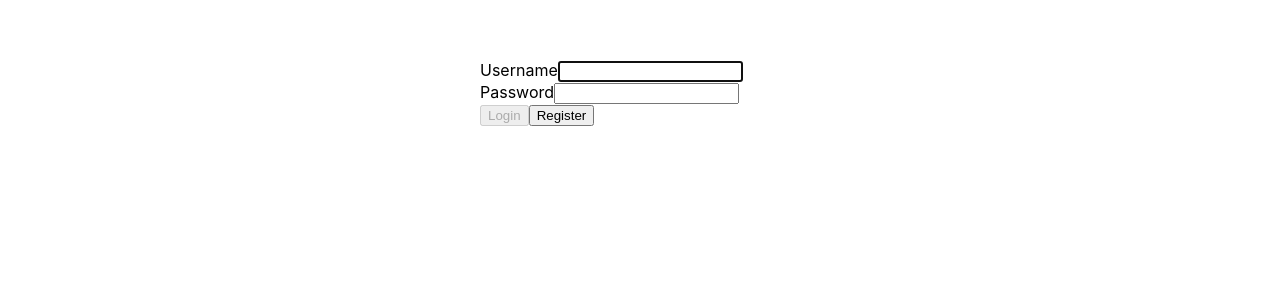
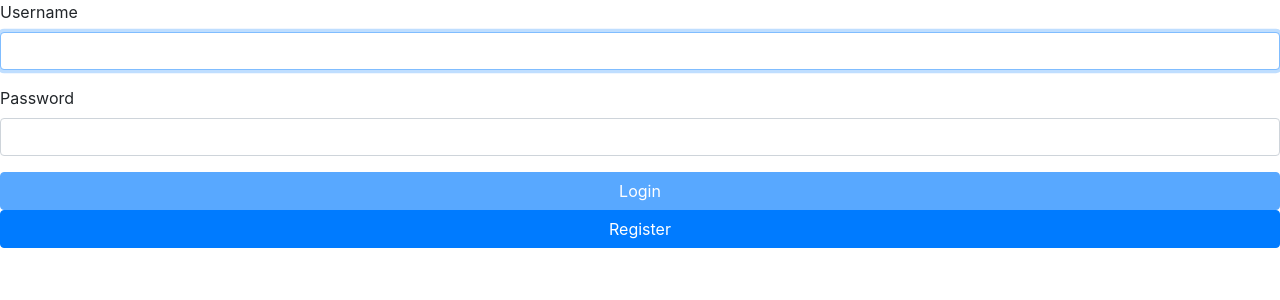
Before and after one commit to Apezkin/Limsamaatti, a React (Create React App) app in the folder reactproject/: page / in a window 1280 px wide. Shown: the top 300 px of the page. Built offline with nearby package versions, Linux system fonts and the light colour scheme.

Commit message:
maybe burn

```diff
--- a/reactproject/src/Components/Login.js
+++ b/reactproject/src/Components/Login.js
@@ -1,6 +1,7 @@
 import React, { useState } from "react";
 import { Button, FormGroup, FormControl, FormLabel } from "react-bootstrap";
-import "../Login.css";
+//import * as bt from "../Login.css";
+import * as bt from 'bootstrap/dist/css/bootstrap.css';
 import { Link } from "react-router-dom";
 
 function Login(props) {
@@ -22,7 +23,7 @@ function Login(props) {
     }
 
     return (
-        <div className="Login">
+        <div className={bt["Login"]}>
             <form onSubmit={handleSubmit}>
                 <FormGroup controlId="username" bssize="large">
                     <FormLabel>Username</FormLabel>
```
Also changed, not shown: 1 other file (tests, documents, lock files or other folders).
